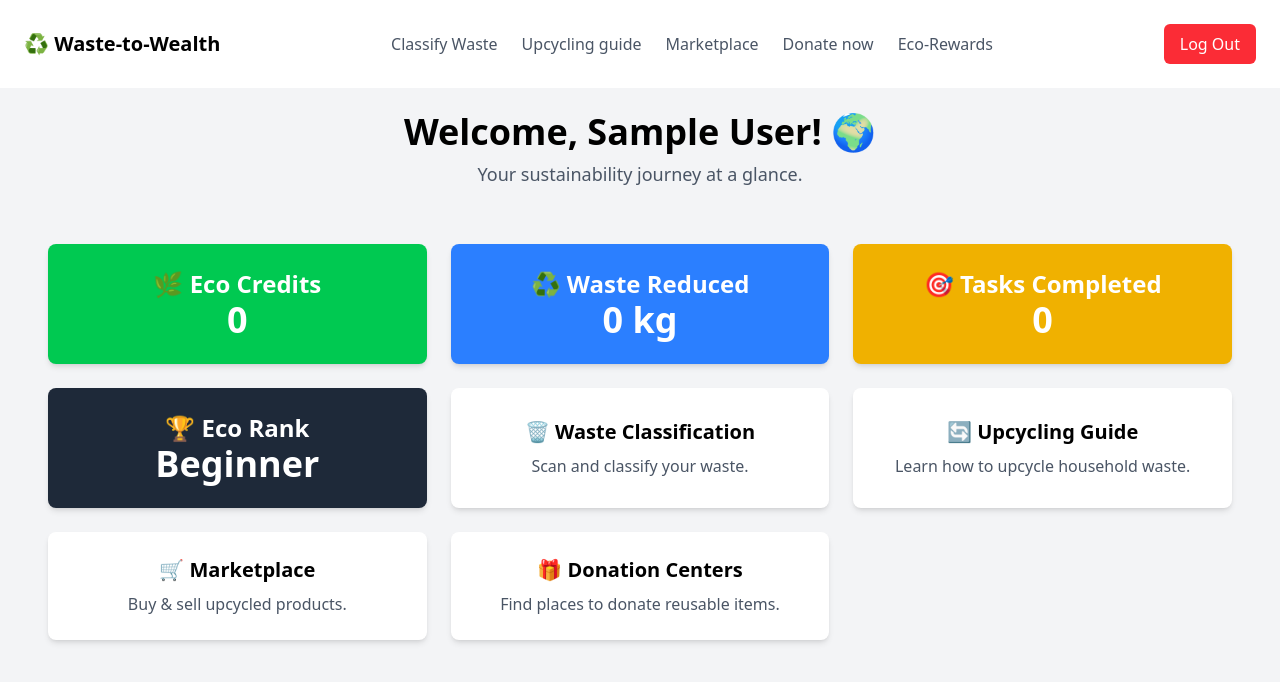
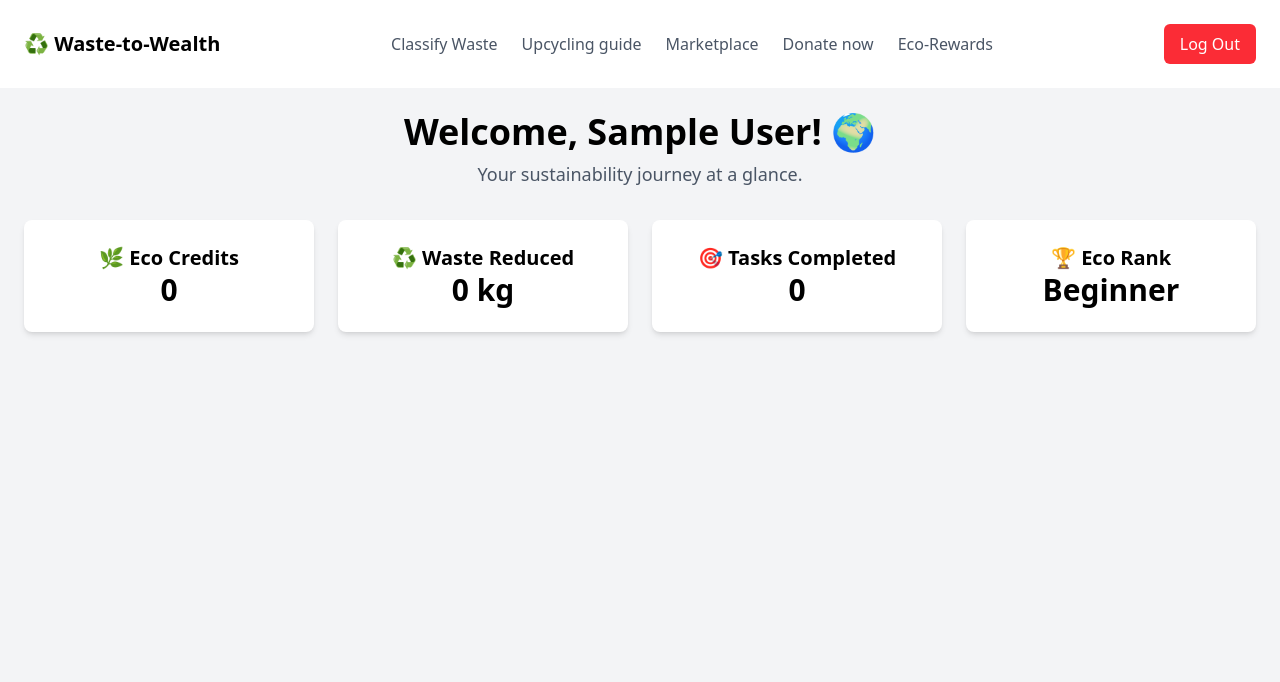
Before and after one commit to KevalPatel2/Waste-to-Wealth-AI, a React (Vite) app: page /dashboard in a window 1280 px wide. Shown: the top 682 px of the page. Built offline with nearby package versions, Linux system fonts and the light colour scheme; no server answers; the database is empty; sample sign-in values are in the browser's storage.

Commit message:
Completed the dashboard

```diff
--- a/src/pages/Dashboard.jsx
+++ b/src/pages/Dashboard.jsx
@@ -2,17 +2,26 @@ import { useEffect, useState } from "react";
 import { auth, db } from "../firebase";
 import { onAuthStateChanged } from "firebase/auth";
 import { doc, getDoc } from "firebase/firestore";
-import { useNavigate, Link } from "react-router-dom";
+import { useNavigate } from "react-router-dom";
 import Navbar from "../components/Navbar";
+
+// Define ecoLevel mapping
+const ECO_LEVEL_MAP = {
+  0: "Beginner",
+  1: "Intermediate",
+  2: "Advanced",
+  3: "Expert",
+};
 
 const Dashboard = () => {
   const [user, setUser] = useState(null);
   const [stats, setStats] = useState({
     ecoCredits: 0,
-    wasteReduced: 0,
     tasksCompleted: 0,
-    ecoRank: "Beginner",
+    ecoLevel: 0, // Default to Beginner
+    wasteReduced: 0, // Add wasteReduced in state
   });
+
   const navigate = useNavigate();
 
   // Fetch user stats from Firestore
@@ -22,10 +31,25 @@ const Dashboard = () => {
         navigate("/login");
       } else {
         setUser(user);
+
+        // Fetch User-Specific Data
         const userRef = doc(db, "users", user.uid);
         const userSnap = await getDoc(userRef);
         if (userSnap.exists()) {
-          setStats(userSnap.data());
+          setStats((prevStats) => ({
+            ...prevStats,
+            ...userSnap.data(),
+          }));
+        }
+
+        // Fetch Global Metrics Data
+        const metricsRef = doc(db, "metrics", "globalstats");
+        const metricsSnap = await getDoc(metricsRef);
+        if (metricsSnap.exists()) {
+          setStats((prevStats) => ({
+            ...prevStats,
+            wasteReduced: metricsSnap.data().wasteReduced || 0,
+          }));
         }
       }
     });
@@ -38,7 +62,8 @@ const Dashboard = () => {
   return (
     <div>
       <Navbar />
-      <div className="min-h-screen bg-gray-100 p-6">
+      <div className="min-h-screen bg-gray-100 p-6 relative">
+        {/* User Stats Section */}
         <div className="container mx-auto text-center mb-8">
           <h1 className="text-4xl font-bold">
             Welcome, {user.displayName || "Eco Hero"}! 🌍
@@ -49,74 +74,32 @@ const Dashboard = () => {
         </div>
 
         {/* Bento Grid Layout */}
-        <div className="grid md:grid-cols-3 gap-6 p-6">
+        <div className="grid md:grid-cols-4 gap-6 text-center">
           {/* Eco Credits */}
-          <div className="bg-green-500 text-white p-6 rounded-lg shadow-md flex flex-col justify-center items-center">
-            <h2 className="text-2xl font-bold">🌿 Eco Credits</h2>
-            <p className="text-4xl font-semibold">{stats.ecoCredits}</p>
+          <div className="bg-white p-6 rounded-lg shadow-md">
+            <h2 className="text-xl font-bold">🌿 Eco Credits</h2>
+            <p className="text-3xl font-semibold">{stats.ecoCredits}</p>
           </div>
 
           {/* Waste Reduced */}
-          <div className="bg-blue-500 text-white p-6 rounded-lg shadow-md flex flex-col justify-center items-center">
-            <h2 className="text-2xl font-bold">♻ Waste Reduced</h2>
-            <p className="text-4xl font-semibold">{stats.wasteReduced} kg</p>
+          <div className="bg-white p-6 rounded-lg shadow-md">
+            <h2 className="text-xl font-bold">♻ Waste Reduced</h2>
+            <p className="text-3xl font-semibold">{stats.wasteReduced} kg</p>
           </div>
 
           {/* Tasks Completed */}
-          <div className="bg-yellow-500 text-white p-6 rounded-lg shadow-md flex flex-col justify-center items-center">
-            <h2 className="text-2xl font-bold">🎯 Tasks Completed</h2>
-            <p className="text-4xl font-semibold">{stats.tasksCompleted}</p>
+          <div className="bg-white p-6 rounded-lg shadow-md">
+            <h2 className="text-xl font-bold">🎯 Tasks Completed</h2>
+            <p className="text-3xl font-semibold">{stats.tasksCompleted}</p>
           </div>
 
-          {/* Eco Rank */}
-          <div className="bg-gray-800 text-white p-6 rounded-lg shadow-md flex flex-col justify-center items-center">
-            <h2 className="text-2xl font-bold">🏆 Eco Rank</h2>
-            <p className="text-4xl font-semibold">{stats.ecoRank}</p>
+          {/* Eco Level (Rank) */}
+          <div className="bg-white p-6 rounded-lg shadow-md">
+            <h2 className="text-xl font-bold">🏆 Eco Rank</h2>
+            <p className="text-3xl font-semibold">
+              {ECO_LEVEL_MAP[stats.ecoLevel] || "Beginner"}
+            </p>
           </div>
-
-          {/* Waste Classification */}
-          <Link
-            to="/scanner"
-            className="bg-white p-6 rounded-lg shadow-md flex flex-col justify-center items-center hover:bg-gray-200 transition"
-          >
-            <h2 className="text-xl font-bold">🗑️ Waste Classification</h2>
-            <p className="text-gray-600 mt-2 text-center">
-              Scan and classify your waste.
-            </p>
-          </Link>
-
-          {/* Upcycling Guide */}
-          <Link
-            to="/guide"
-            className="bg-white p-6 rounded-lg shadow-md flex flex-col justify-center items-center hover:bg-gray-200 transition"
-          >
-            <h2 className="text-xl font-bold">🔄 Upcycling Guide</h2>
-            <p className="text-gray-600 mt-2 text-center">
-              Learn how to upcycle household waste.
-            </p>
-          </Link>
-
-          {/* Marketplace */}
-          <Link
-            to="/marketplace"
-            className="bg-white p-6 rounded-lg shadow-md flex flex-col justify-center items-center hover:bg-gray-200 transition"
-          >
-            <h2 className="text-xl font-bold">🛒 Marketplace</h2>
-            <p className="text-gray-600 mt-2 text-center">
-              Buy & sell upcycled products.
-            </p>
-          </Link>
-
-          {/* Donation Center */}
-          <Link
-            to="/donate"
-            className="bg-white p-6 rounded-lg shadow-md flex flex-col justify-center items-center hover:bg-gray-200 transition"
-          >
-            <h2 className="text-xl font-bold">🎁 Donation Centers</h2>
-            <p className="text-gray-600 mt-2 text-center">
-              Find places to donate reusable items.
-            </p>
-          </Link>
         </div>
       </div>
     </div>
--- a/src/pages/Impact.jsx
+++ b/src/pages/Impact.jsx
@@ -16,6 +16,7 @@ const Impact = () => {
   const [user, setUser] = useState(null);
   const [ecoCredits, setEcoCredits] = useState(0);
   const [ecoLevel, setEcoLevel] = useState(1);
+  const [tasksCompleted, setTasksCompleted] = useState(0);
   const [weeklyTasks, setWeeklyTasks] = useState([]);
   const navigate = useNavigate();
 
@@ -33,7 +34,7 @@ const Impact = () => {
     return () => unsubscribe();
   }, [navigate]);
 
-  // Fetch user eco-level and credits from Firestore
+  // Fetch user eco-level, credits, and tasks completed count from Firestore
   const fetchUserData = async (userId) => {
     const userRef = doc(db, "users", userId);
     const userSnap = await getDoc(userRef);
@@ -41,10 +42,12 @@ const Impact = () => {
     if (userSnap.exists()) {
       setEcoLevel(userSnap.data().ecoLevel || 1);
       setEcoCredits(userSnap.data().ecoCredits || 0);
+      setTasksCompleted(userSnap.data().tasksCompleted || 0);
     } else {
-      await setDoc(userRef, { ecoLevel: 1, ecoCredits: 0 });
+      await setDoc(userRef, { ecoLevel: 1, ecoCredits: 0, tasksCompleted: 0 });
       setEcoLevel(1);
       setEcoCredits(0);
+      setTasksCompleted(0);
     }
   };
 
@@ -109,25 +112,27 @@ const Impact = () => {
     setWeeklyTasks(tasks);
   };
 
-  // Complete a task and earn ecoCredits
+  // Complete a task and update Firestore
   const completeTask = async (taskId, points) => {
     if (!user) return;
 
     const taskRef = doc(db, "users", user.uid, "tasks", taskId);
-    await updateDoc(taskRef, { completed: true });
+    await updateDoc(taskRef, {
+      completed: true,
+    });
+
+    const newCredits = ecoCredits + points;
+    const newTasksCompleted = tasksCompleted + 1;
 
     const userRef = doc(db, "users", user.uid);
-    const newCredits = ecoCredits + points;
-
-    let newLevel = ecoLevel;
-    if (newCredits >= 500 && ecoLevel < 2) newLevel = 2;
-    if (newCredits >= 1000 && ecoLevel < 3) newLevel = 3;
-    if (newCredits >= 2000 && ecoLevel < 4) newLevel = 4;
-
-    await updateDoc(userRef, { ecoCredits: newCredits, ecoLevel: newLevel });
+    await updateDoc(userRef, {
+      ecoCredits: newCredits,
+      tasksCompleted: newTasksCompleted,
+    });
 
     setEcoCredits(newCredits);
     setEcoLevel(newLevel);
+    setTasksCompleted(newTasksCompleted);
     setWeeklyTasks(
       weeklyTasks.map((task) =>
         task.id === taskId ? { ...task, completed: true } : task
--- a/src/pages/Signup.jsx
+++ b/src/pages/Signup.jsx
@@ -28,7 +28,7 @@ const Signup = () => {
         ecoCredits: 0,
         wasteReduced: 0,
         tasksCompleted: 0,
-        ecoRank: "Beginner",
+        ecolevel: 0,
       });
 
       navigate("/dashboard"); // Redirect after signup
```
